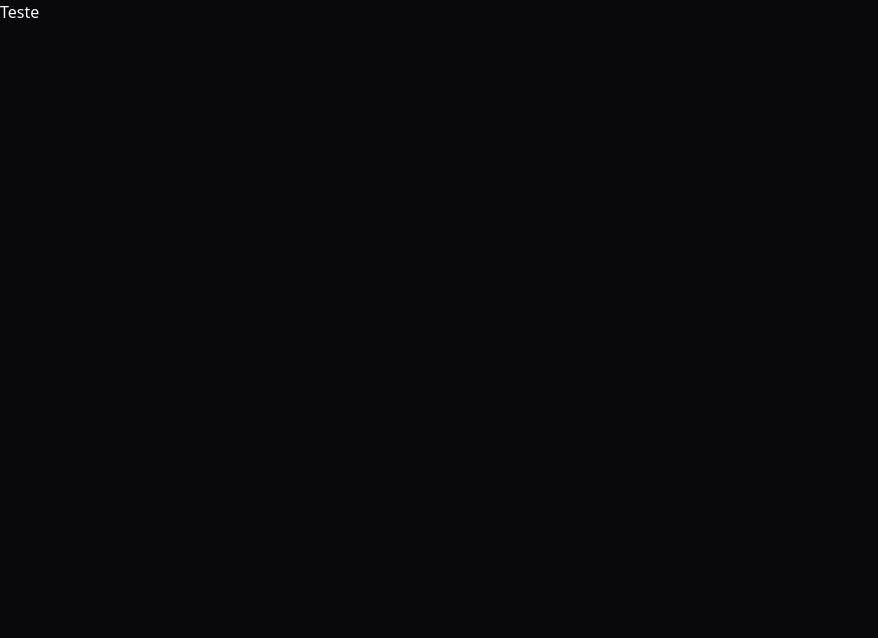
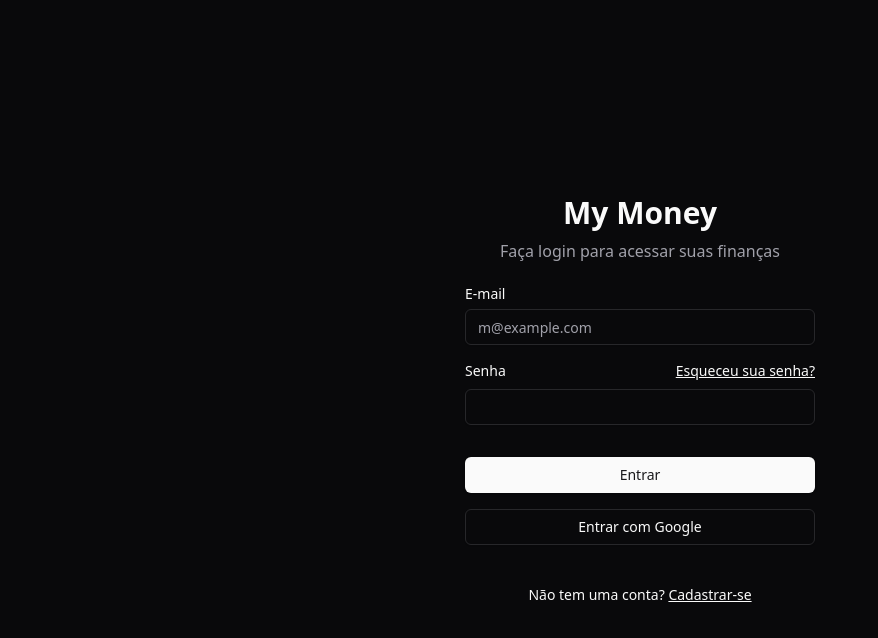
Before and after one commit to rafaelomodei/my-money, a Next.js app: page / in a window 1280 px wide. Shown: the top 638 px of the page, without its empty margins (0-878 px from the left). Built offline with nearby package versions, Linux system fonts and the light colour scheme; no server answers.

Commit message:
feat: move login to home and add password recovery

```diff
--- a/src/app/(public)/cadastrar/page.tsx
+++ b/src/app/(public)/cadastrar/page.tsx
@@ -151,7 +151,7 @@ const Login = () => {
           </Button>
           <div className='mt-4 text-center text-sm'>
             Já tem uma conta?{' '}
-            <Link href='/entrar' className='underline'>
+            <Link href='/' className='underline'>
               Entrar
             </Link>
           </div>
--- a/src/app/(public)/entrar/page.tsx
+++ b/src/app/(public)/entrar/page.tsx
@@ -1,72 +1,7 @@
-'use client';
-import { Button } from '@/shared/components/ui/button';
-import { Label } from '@/shared/components/ui/label';
-import { Input } from '@/shared/components/ui/input';
-import Link from 'next/link';
-import { useState } from 'react';
-import { authService } from '@/shared/server';
+import { redirect } from 'next/navigation';
 
-const Login = () => {
-  const [email, setEmail] = useState<string>('');
-  const [password, setPassword] = useState<string>('');
-
-  const handleSubmit = () => {
-    if (email && password) authService.create({ email, password });
-  };
-
-  return (
-    <div className='flex w-full h-svh items-center justify-center px-8'>
-      <div className='mx-auto grid w-[350px] gap-6'>
-        <div className='grid gap-2 text-center'>
-          <h1 className='text-3xl font-bold'>My Money</h1>
-          <p className='text-balance text-muted-foreground'>
-            Faça login para acessar suas finanças
-          </p>
-        </div>
-        <div className='grid gap-4'>
-          <div className='grid gap-2'>
-            <Label htmlFor='email'>E-mail</Label>
-            <Input
-              id='email'
-              type='email'
-              placeholder='m@example.com'
-              required
-              onChange={(e) => setEmail(e.target.value)}
-            />
-          </div>
-          <div className='grid gap-2'>
-            <div className='flex items-center'>
-              <Label htmlFor='password'>Senha</Label>
-              <Link
-                href='/forgot-password'
-                className='ml-auto inline-block text-sm underline'
-              >
-                Esqueceu sua senha?
-              </Link>
-            </div>
-            <Input
-              id='password'
-              type='password'
-              required
-              onChange={(e) => setPassword(e.target.value)}
-            />
-          </div>
-          <Button type='submit' className='w-full mt-8' onClick={handleSubmit}>
-            Entrar
-          </Button>
-          <Button variant='outline' className='w-full'>
-            Entrar com Google
-          </Button>
-        </div>
-        <div className='mt-4 text-center text-sm'>
-          Não tem uma conta?{' '}
-          <Link href='/cadastrar' className='underline'>
-            Cadastrar-se
-          </Link>
-        </div>
-      </div>
-    </div>
-  );
+const EntrarPage = () => {
+  redirect('/');
 };
 
-export default Login;
+export default EntrarPage;
--- /dev/null
+++ b/src/app/(public)/esqueceu-senha/page.tsx
@@ -0,0 +1,92 @@
+'use client';
+
+import Link from 'next/link';
+import { FormEvent, useState } from 'react';
+
+import { Button } from '@/shared/components/ui/button';
+import { Input } from '@/shared/components/ui/input';
+import { Label } from '@/shared/components/ui/label';
+import { authService } from '@/shared/server';
+
+const ForgotPasswordPage = () => {
+  const [email, setEmail] = useState<string>('');
+  const [isSubmitting, setIsSubmitting] = useState<boolean>(false);
+  const [feedbackMessage, setFeedbackMessage] = useState<string>('');
+  const [isError, setIsError] = useState<boolean>(false);
+
+  const handleSubmit = async (event: FormEvent<HTMLFormElement>) => {
+    event.preventDefault();
+    setFeedbackMessage('');
+
+    if (!email) {
+      setIsError(true);
+      setFeedbackMessage('Informe um e-mail válido para continuar.');
+      return;
+    }
+
+    setIsSubmitting(true);
+
+    try {
+      await authService.resetPassword(email);
+      setIsError(false);
+      setFeedbackMessage(
+        'Enviamos um e-mail com as instruções para você redefinir sua senha.'
+      );
+    } catch (error) {
+      console.error('Failed to send password recovery email', error);
+      setIsError(true);
+      setFeedbackMessage(
+        'Não foi possível enviar o e-mail de recuperação. Verifique os dados e tente novamente.'
+      );
+    } finally {
+      setIsSubmitting(false);
+    }
+  };
+
+  return (
+    <div className='flex w-full h-svh items-center justify-center px-8'>
+      <div className='mx-auto grid w-[350px] gap-6'>
+        <div className='grid gap-2 text-center'>
+          <h1 className='text-3xl font-bold'>My Money</h1>
+          <p className='text-balance text-muted-foreground'>
+            Esqueceu sua senha? Informe seu e-mail para receber o link de
+            recuperação.
+          </p>
+        </div>
+        <form className='grid gap-4' onSubmit={handleSubmit}>
+          <div className='grid gap-2'>
+            <Label htmlFor='email'>E-mail</Label>
+            <Input
+              id='email'
+              type='email'
+              placeholder='m@example.com'
+              required
+              value={email}
+              onChange={(event) => setEmail(event.target.value)}
+            />
+          </div>
+          {feedbackMessage ? (
+            <p
+              className={`text-sm text-center ${
+                isError ? 'text-destructive' : 'text-emerald-600'
+              }`}
+            >
+              {feedbackMessage}
+            </p>
+          ) : null}
+          <Button type='submit' className='w-full mt-4' disabled={isSubmitting}>
+            {isSubmitting ? 'Enviando...' : 'Enviar instruções'}
+          </Button>
+        </form>
+        <div className='mt-4 text-center text-sm'>
+          Lembrou sua senha?{' '}
+          <Link href='/' className='underline'>
+            Voltar para login
+          </Link>
+        </div>
+      </div>
+    </div>
+  );
+};
+
+export default ForgotPasswordPage;
--- a/src/app/page.tsx
+++ b/src/app/page.tsx
@@ -1,11 +1,105 @@
 'use client';
 
-const App = () => {
+import { FormEvent, useState } from 'react';
+import Link from 'next/link';
+
+import { Button } from '@/shared/components/ui/button';
+import { Input } from '@/shared/components/ui/input';
+import { Label } from '@/shared/components/ui/label';
+import { authService } from '@/shared/server';
+
+const LoginPage = () => {
+  const [email, setEmail] = useState<string>('');
+  const [password, setPassword] = useState<string>('');
+  const [isSubmitting, setIsSubmitting] = useState<boolean>(false);
+  const [errorMessage, setErrorMessage] = useState<string>('');
+
+  const handleSubmit = async (event: FormEvent<HTMLFormElement>) => {
+    event.preventDefault();
+    setErrorMessage('');
+
+    if (!email || !password) {
+      setErrorMessage('Informe e-mail e senha para continuar.');
+      return;
+    }
+
+    setIsSubmitting(true);
+
+    try {
+      const user = await authService.signIn({ email, password });
+
+      if (user) {
+        window.sessionStorage.setItem('user', JSON.stringify(user));
+        window.location.href = '/inicio';
+      }
+    } catch (error) {
+      console.error('Failed to authenticate user', error);
+      setErrorMessage(
+        'Não foi possível entrar com as credenciais informadas. Tente novamente.'
+      );
+    } finally {
+      setIsSubmitting(false);
+    }
+  };
+
   return (
-    <div>
-      <h1>Teste</h1>
+    <div className='flex w-full h-svh items-center justify-center px-8'>
+      <div className='mx-auto grid w-[350px] gap-6'>
+        <div className='grid gap-2 text-center'>
+          <h1 className='text-3xl font-bold'>My Money</h1>
+          <p className='text-balance text-muted-foreground'>
+            Faça login para acessar suas finanças
+          </p>
+        </div>
+        <form className='grid gap-4' onSubmit={handleSubmit}>
+          <div className='grid gap-2'>
+            <Label htmlFor='email'>E-mail</Label>
+            <Input
+              id='email'
+              type='email'
+              placeholder='m@example.com'
+              required
+              value={email}
+              onChange={(event) => setEmail(event.target.value)}
+            />
+          </div>
+          <div className='grid gap-2'>
+            <div className='flex items-center'>
+              <Label htmlFor='password'>Senha</Label>
+              <Link
+                href='/esqueceu-senha'
+                className='ml-auto inline-block text-sm underline'
+              >
+                Esqueceu sua senha?
+              </Link>
+            </div>
+            <Input
+              id='password'
+              type='password'
+              required
+              value={password}
+              onChange={(event) => setPassword(event.target.value)}
+            />
+          </div>
+          {errorMessage ? (
+            <p className='text-sm text-destructive text-center'>{errorMessage}</p>
+          ) : null}
+          <Button type='submit' className='w-full mt-4' disabled={isSubmitting}>
+            {isSubmitting ? 'Entrando...' : 'Entrar'}
+          </Button>
+          <Button type='button' variant='outline' className='w-full'>
+            Entrar com Google
+          </Button>
+        </form>
+        <div className='mt-4 text-center text-sm'>
+          Não tem uma conta?{' '}
+          <Link href='/cadastrar' className='underline'>
+            Cadastrar-se
+          </Link>
+        </div>
+      </div>
     </div>
   );
 };
 
-export default App;
+export default LoginPage;
--- a/src/shared/interface/auth/authServer.ts
+++ b/src/shared/interface/auth/authServer.ts
@@ -3,4 +3,6 @@ import { AuthDTO } from './auth.dto';
 
 export interface AuthServer {
   create(userData: AuthDTO): Promise<User | undefined>;
+  signIn(userData: AuthDTO): Promise<User | undefined>;
+  resetPassword(email: string): Promise<void>;
 }
--- a/src/shared/server/firebase/AuthServerFirebaseAdapter.ts
+++ b/src/shared/server/firebase/AuthServerFirebaseAdapter.ts
@@ -1,6 +1,12 @@
 import { AuthDTO } from '@/shared/interface/auth/auth.dto';
 import { AuthServer } from '@/shared/interface/auth/authServer';
-import { getAuth, createUserWithEmailAndPassword, User } from 'firebase/auth';
+import {
+  getAuth,
+  createUserWithEmailAndPassword,
+  signInWithEmailAndPassword,
+  sendPasswordResetEmail,
+  User,
+} from 'firebase/auth';
 
 class AuthServiceFirebaseAdapter implements AuthServer {
   private readonly auth;
@@ -25,6 +31,27 @@ class AuthServiceFirebaseAdapter implements AuthServer {
 
     return user;
   }
+
+  async signIn(authData: AuthDTO): Promise<User | undefined> {
+    const { email, password } = authData;
+
+    const userCredential = await signInWithEmailAndPassword(
+      this.auth,
+      email,
+      password
+    );
+
+    if (!userCredential) return;
+
+    const user = userCredential.user;
+    console.log('User logged in', JSON.stringify(user));
+
+    return user;
+  }
+
+  async resetPassword(email: string): Promise<void> {
+    await sendPasswordResetEmail(this.auth, email);
+  }
 }
 
 export { AuthServiceFirebaseAdapter };
```
